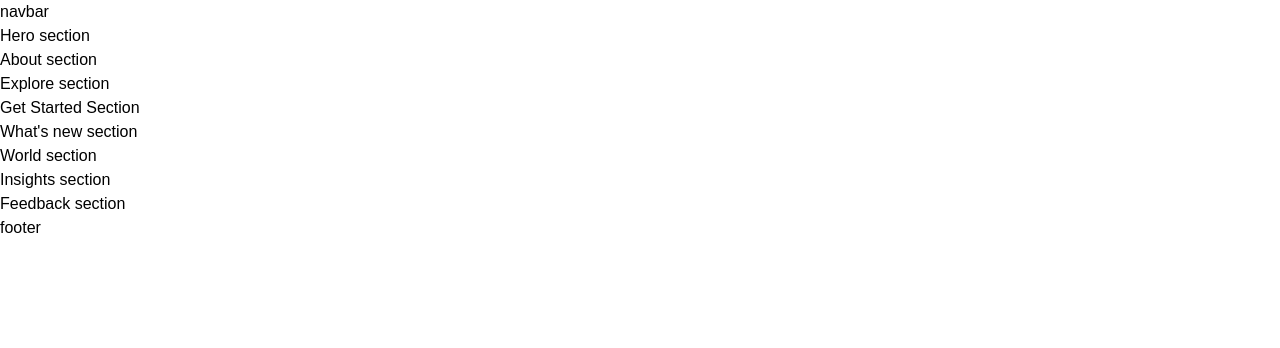
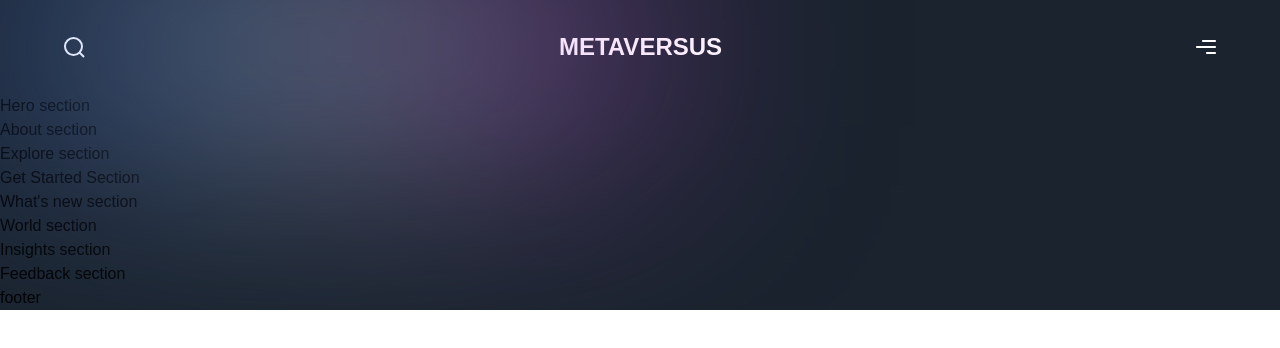
Before and after one commit to mfahadarif85/project_metaverse, a Next.js app: page / in a window 1280 px wide. Shown: the top 348 px of the page. Built offline with nearby package versions, Linux system fonts and the light colour scheme; a web font is replaced by a local one.

Commit message:
navbar styling

```diff
--- a/app/page.js
+++ b/app/page.js
@@ -1,8 +1,17 @@
-import { Footer, Navbar } from '../components';
-import { About, Explore, Feedback, GetStarted, Hero, Insights, WhatsNew, World } from '../sections';
+import { Footer, Navbar } from "../components";
+import {
+  About,
+  Explore,
+  Feedback,
+  GetStarted,
+  Hero,
+  Insights,
+  WhatsNew,
+  World,
+} from "../sections";
 
 const Page = () => (
-  <div>
+  <div className='bg-primary-black overflow-hidden'>
     <Navbar />
     <Hero />
     <About />
--- a/components/Navbar.jsx
+++ b/components/Navbar.jsx
@@ -1,9 +1,38 @@
-'use client';
+"use client";
+
+import { motion } from "framer-motion";
+import Image from "next/image";
+import styles from "../styles";
+import { navVariants } from "../utils/motion";
 
 const Navbar = () => (
-  <nav>
-    navbar
-  </nav>
+  <motion.nav
+    variants={navVariants}
+    initial='hidden'
+    whileInView='show'
+    className={`${styles.xPaddings} py-8 relative`}
+  >
+    <div className='absolute w-[50%] inset-0 gradient-01' />
+    <div className={`${styles.innerWidth} mx-auto flex justify-between gap-8`}>
+      <Image
+        src='/search.svg'
+        alt='search'
+        width={24}
+        height={24}
+        className='w-auto h-auto object-contain'
+      />
+      <h2 className='font-extrabold text-[24px] leading-[30px] text-white'>
+        METAVERSUS
+      </h2>
+      <Image
+        src='/menu.svg'
+        alt='menu'
+        width={24}
+        height={24}
+        className='w-auto h-auto object-contain'
+      />
+    </div>
+  </motion.nav>
 );
 
 export default Navbar;
```
Also changed, not shown: .eslintrc.js (deleted).
